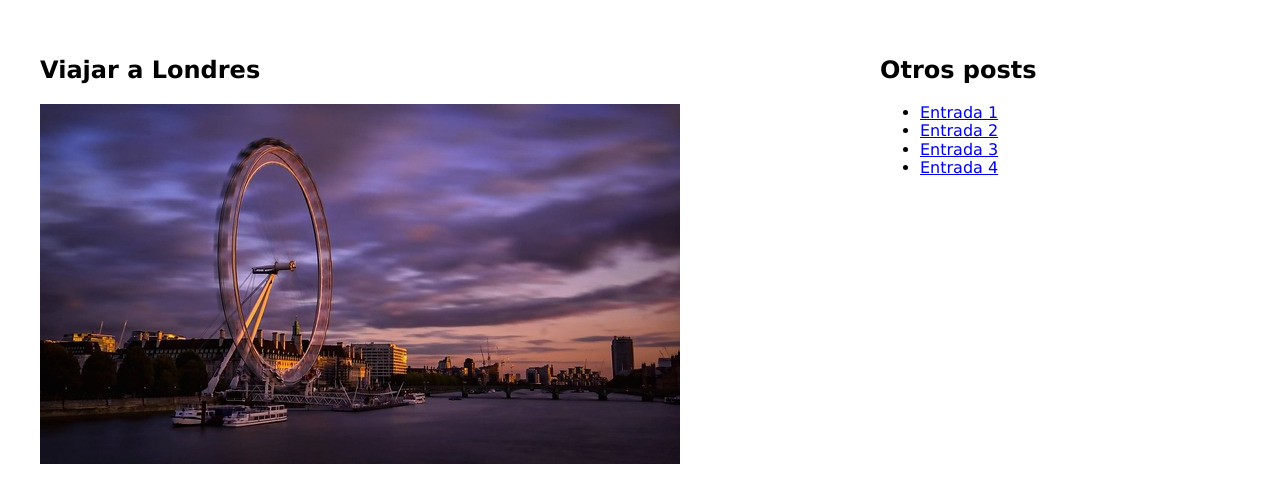
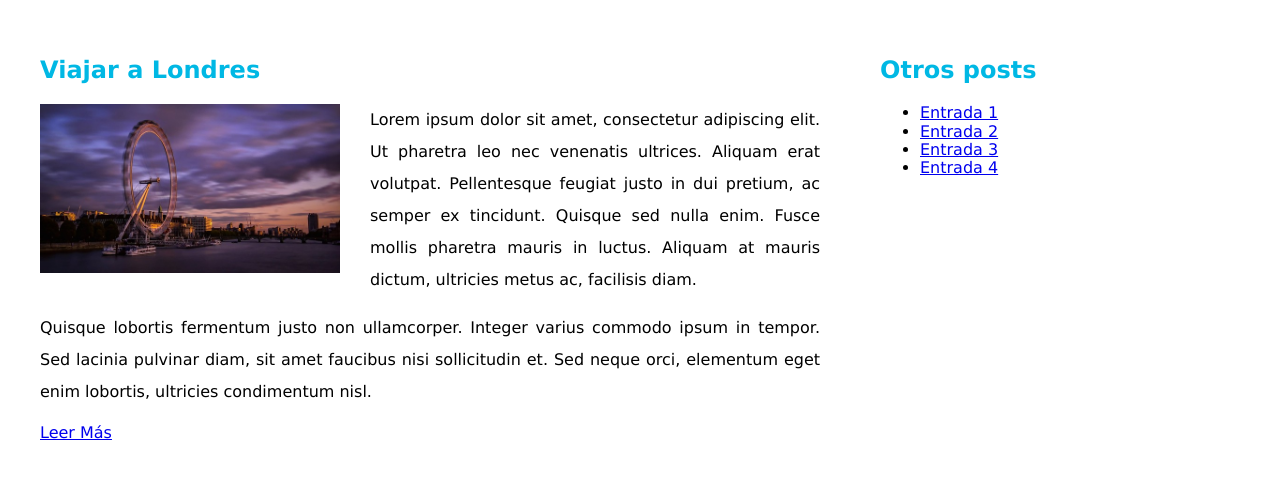
Before and after one commit to Tenchito/Layout_Blog_Viajes-HTML5_y_CSS3, a plain HTML site: page index.html in a window 1280 px wide. Shown: the part 233-714 px from the top of the page. Drawn offline with nearby package versions, Linux system fonts and the light colour scheme.

Commit message:
Se da estilo a entradas

```diff
--- a/css/style.css
+++ b/css/style.css
@@ -68,7 +68,30 @@ p {
         margin-top: 40px;
     }
 }
-
+/** Entradas de blog **/
+h2 {
+    color: #00B8E4;
+    margin-bottom: 20px;
+}
+.entrada {
+    margin-bottom: 60px;
+}
+.entrada:last-of-type {
+    margin-bottom: 0;
+}
+.entrada img {
+    display: block;
+}
+@media (min-width: 480px) {
+    .entrada img {
+        width: 300px;
+        float: left;
+        margin: 0 30px 0 0;
+    }
+}
+.entrada p {
+    text-align: justify;
+}
 .footer-sitio {
     background-color: #DB008D;
     padding-top: 40px;
```
